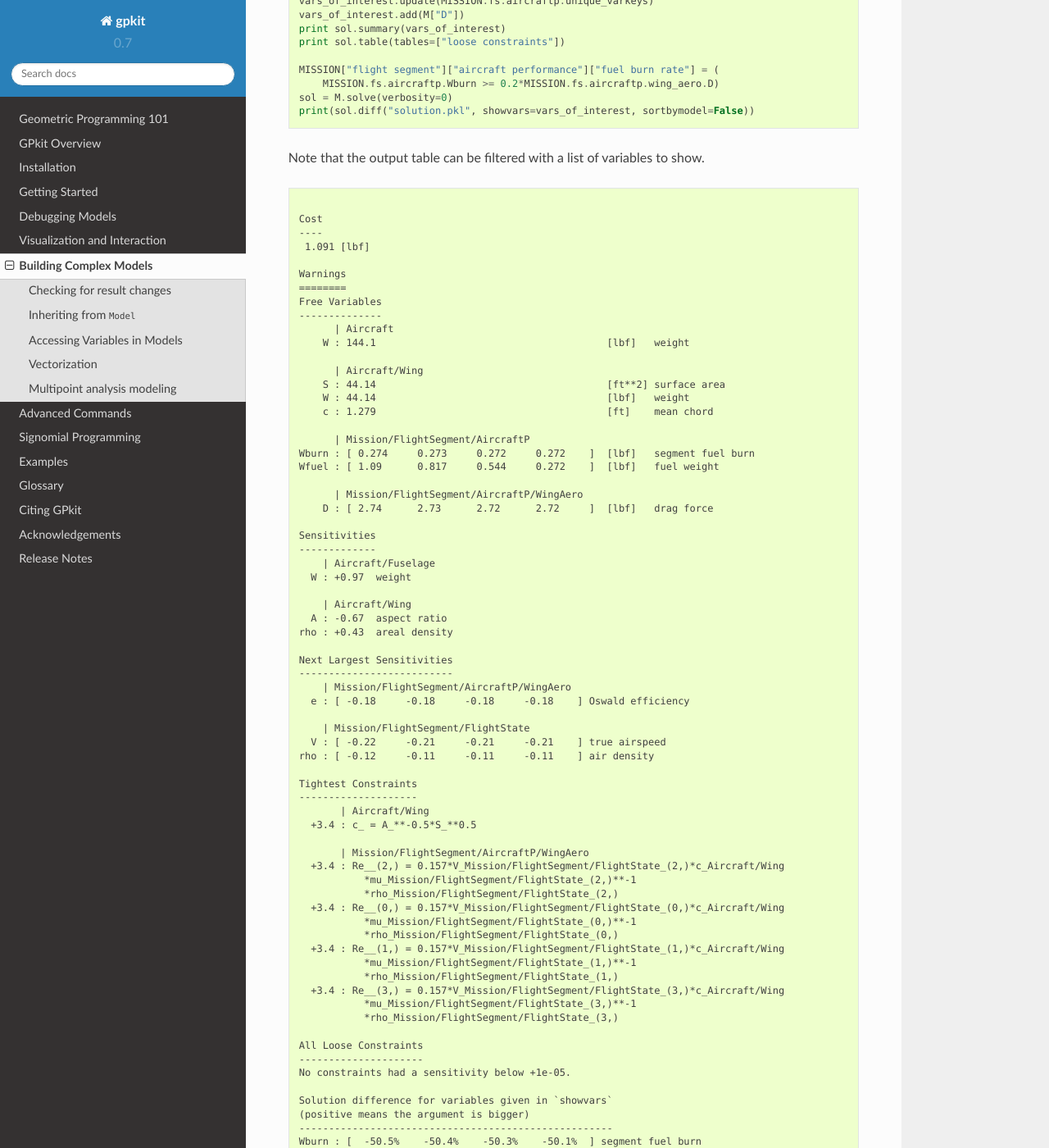
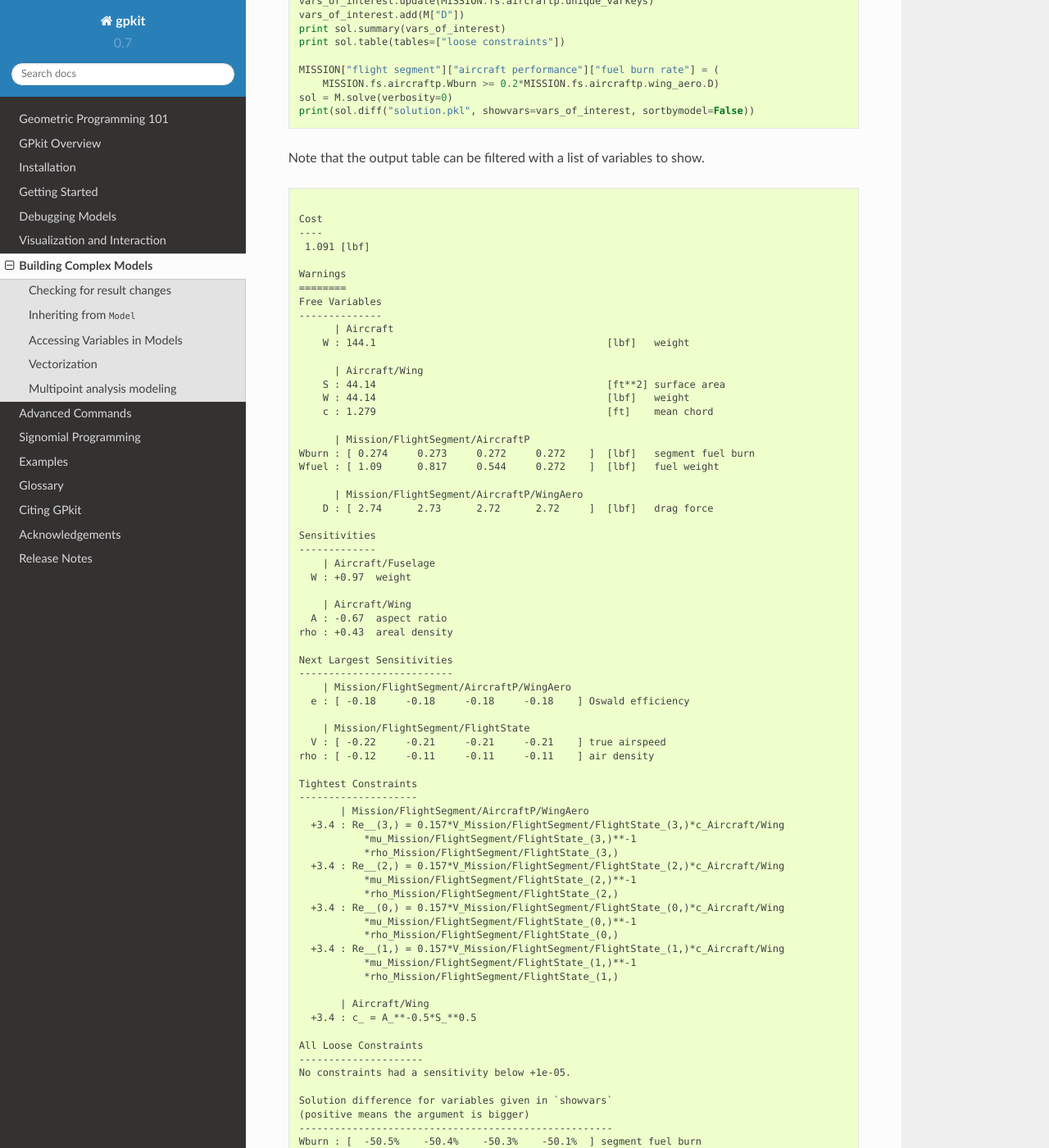
Before and after one commit to convexengineering/gpkit, a Sphinx documentation site: the page built from docs/source/modelbuilding.rst, in a window 1280 px wide and 1400 px high, scrolled down 8780 px. Shown: the whole window at 82% size. Built offline with Sphinx 7.4.7 and the Read the Docs theme 2.0.0, drawn with Linux system fonts in a browser that asks for light colours; some of the changed text lies outside the part shown.

Commit message:
more sort invariance

```diff
--- a/docs/source/examples/relaxation_output.txt
+++ b/docs/source/examples/relaxation_output.txt
@@ -125,5 +125,5 @@
 --------------------
     +1 : x >= x_min
     +1 : x_min >= x_min_Relax.2**-1*x_min_{before}_Relax.2
+ +0.99 : x <= x_max
  +0.99 : x_max <= x_max_Relax.2*x_max_{before}_Relax.2
- +0.99 : x <= x_max
--- a/docs/source/examples/sin_approx_example_output.txt
+++ b/docs/source/examples/sin_approx_example_output.txt
@@ -10,5 +10,5 @@
 
 Tightest Constraints
 --------------------
+    +1 : y >= x
     +1 : x >= 0.785
-    +1 : y >= x
--- a/docs/source/examples/sp_to_gp_sweep_output.txt
+++ b/docs/source/examples/sp_to_gp_sweep_output.txt
@@ -60,5 +60,5 @@
   +3.4 : L/D = C_D**-1*C_L
   +3.2 : V_f = W_f*\rho_f**-1*g**-1
   +1.2 : T_{flight} >= Range*V**-1
-  +1.2 : D >= 0.5*C_D*S*V**2*\rho
+  +1.2 : W_f >= D*TSFC*T_{flight}
   +1.2 : C_D >= (CDA0)*S**-1 + (\frac{S}{S_{wet}})*C_f*k + 0.318*A**-1*C_L**2*e**-1
--- a/docs/source/examples/water_tank_output.txt
+++ b/docs/source/examples/water_tank_output.txt
@@ -16,6 +16,6 @@
 
 Tightest Constraints
 --------------------
+  +2.2 : V = d_(0,)*d_(1,)*d_(2,)
   +2.2 : M = V*\rho
-  +2.2 : V = d_(0,)*d_(1,)*d_(2,)
     +1 : A >= 2*d_(0,)*d_(1,) + 2*d_(0,)*d_(2,) + 2*d_(1,)*d_(2,)
```
Also changed, not shown: docs/source/examples/performance_modeling_output.txt (+6 -6 lines), 1 other file.
